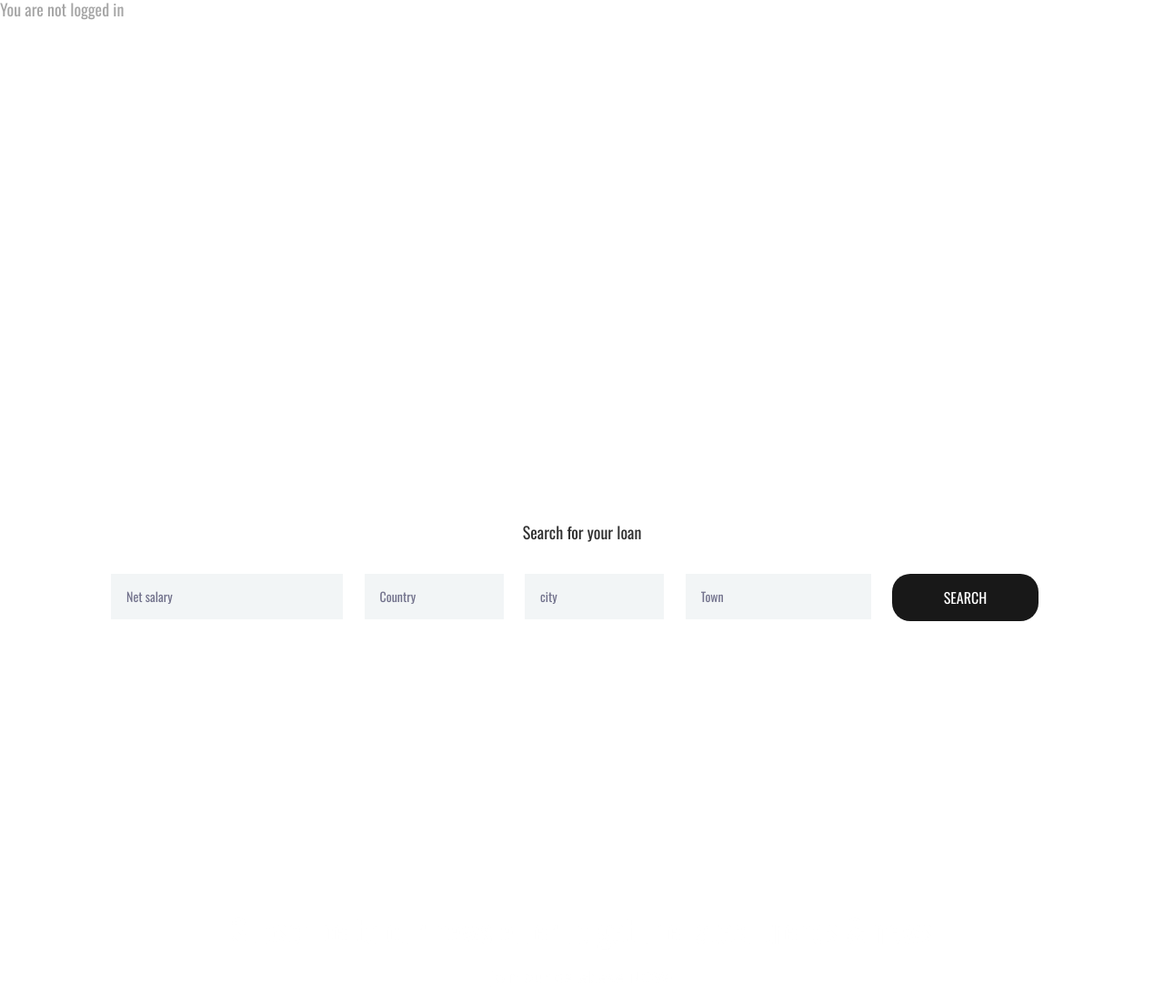
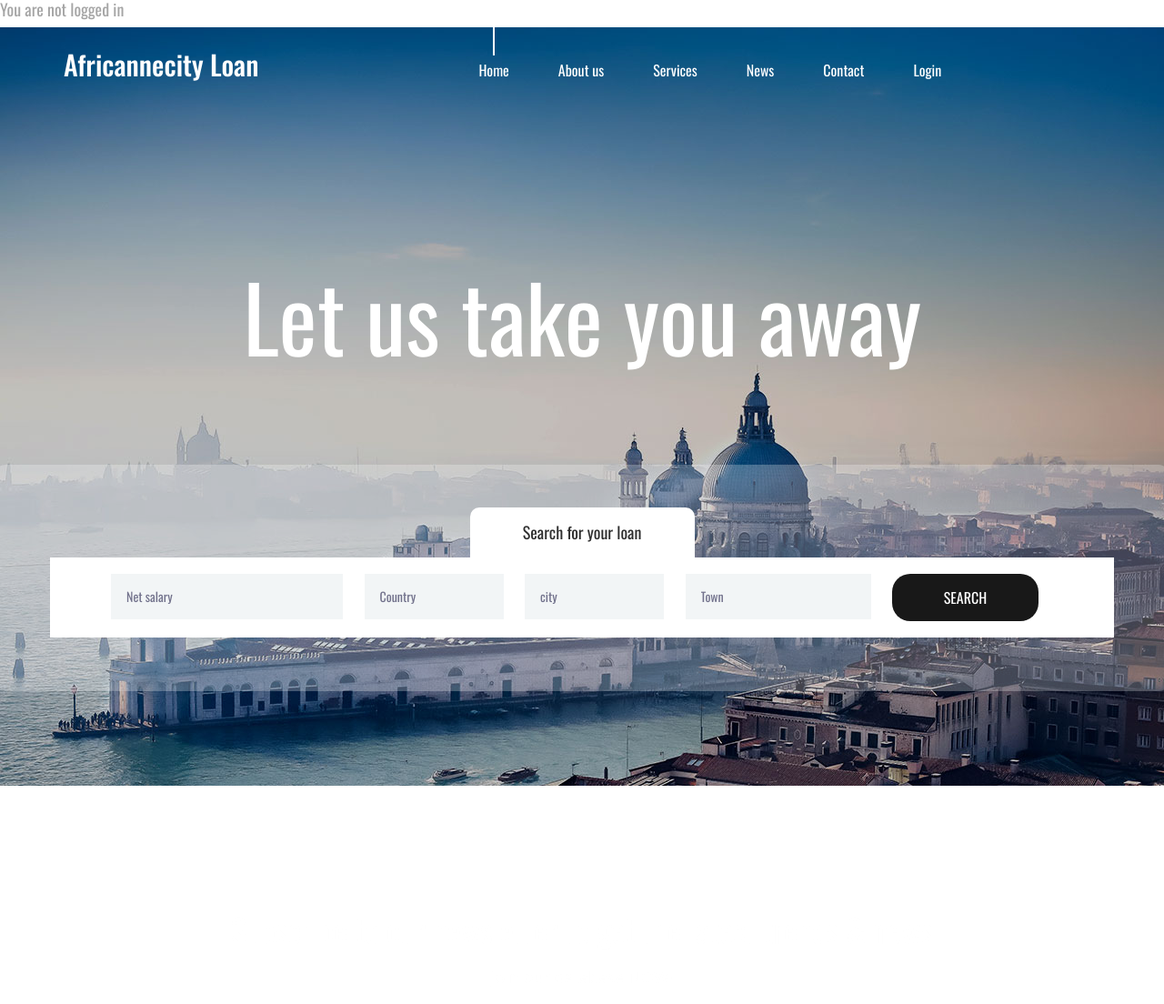
Before and after one commit to cynthiakoskei/AfricanecityBankLoan, a Django app: page / in a window 1280 px wide. Shown: the top 1104 px of the page at 91% size. Run offline with Django 4.2, Linux system fonts and the light colour scheme; some libraries are stand-ins or nearby versions.

Commit message:
Updated index.html background image

```diff
--- /dev/null
+++ b/static/css/index.css
@@ -0,0 +1,5 @@
+
+.home_slider_container .background_image
+{
+	background-image: url('/static/images/home_slider.jpg');
+}
--- a/templates/index.html
+++ b/templates/index.html
@@ -3,6 +3,9 @@
 
 {% block content %}
 {% load static %}
+<head>
+	<link href="{% static 'css/index.css' %}" rel="stylesheet">
+</head>
 
 		<div class="menu">
 			<div class="menu_header d-flex flex-row align-items-center justify-content-start">
@@ -50,8 +53,7 @@
 
 					<!-- Slide -->
 					<div class="owl-item">
-						<div class="background_image"
-							style="background-image:url({% static 'images/home_slider.jpg' % })"></div>
+						<div class="background_image"></div>
 						<div class="home_slider_content_container">
 							<div class="container">
 								<div class="row">
@@ -69,8 +71,7 @@
 
 					<!-- Slide -->
 					<div class="owl-item">
-						<div class="background_image"
-							style="background-image:url({% static 'images/home_slider.jpg' %})"></div>
+						<div class="background_image"></div>
 						<div class="home_slider_content_container">
 							<div class="container">
 								<div class="row">
@@ -88,8 +89,7 @@
 
 					<!-- Slide -->
 					<div class="owl-item">
-						<div class="background_image"
-							style="background-image:url({% static 'images/home_slider.jpg' %})"></div>
+						<div class="background_image"></div>
 						<div class="home_slider_content_container">
 							<div class="container">
 								<div class="row">
```
